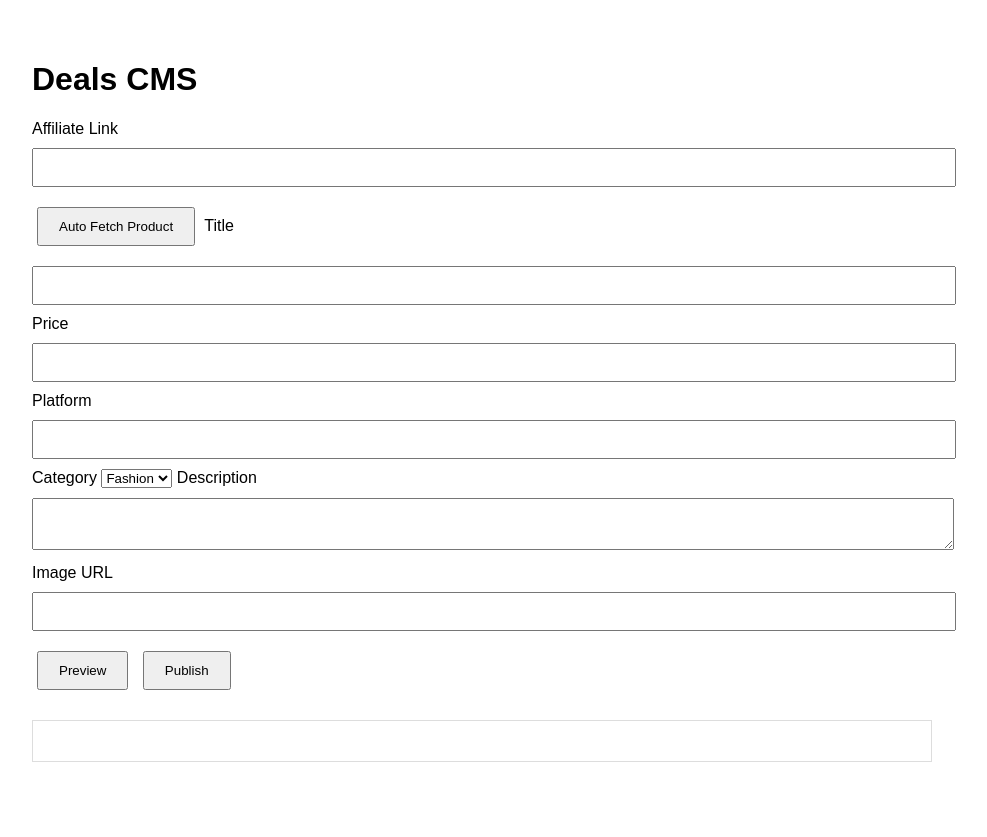
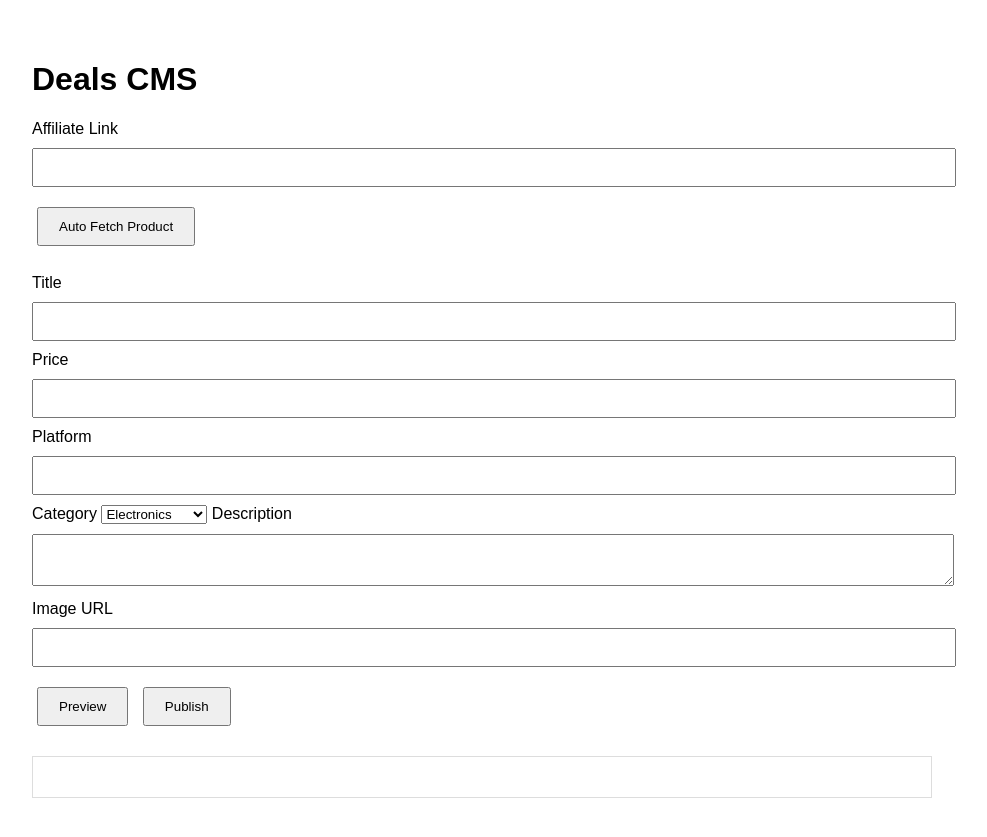
Before and after one commit to iamreemaroy/Reema-Roy, a Jekyll site: the page cms/index.html, which Jekyll copies as it is, in a window 1280 px wide. Shown: the top 837 px of the page, without its empty margins (158-1145 px from the left). Built offline with Jekyll 4.4.1, drawn with Linux system fonts in a browser that asks for light colours.

```diff
--- a/cms/index.html
+++ b/cms/index.html
@@ -39,6 +39,8 @@
       <input id="link">
       <button onclick="fetchProduct()">Auto Fetch Product</button>
 
+      <br><br>
+
       <label>Title</label>
       <input id="title">
 
@@ -62,13 +65,11 @@
       <label>Image URL</label>
       <input id="image">
 
+      <br>
+
       <button onclick="preview()">Preview</button>
       <button onclick="publish()">Publish</button>
 
       <div id="preview"></div>
-
-    <script src="cms.js"></script>
-    <script src="github.js"></script>
-
   </body>
 </html>
```
Also changed, not shown: other parts of cms/index.html (+2 -1 lines). Lines whose indentation alone changed are shown as unchanged.
